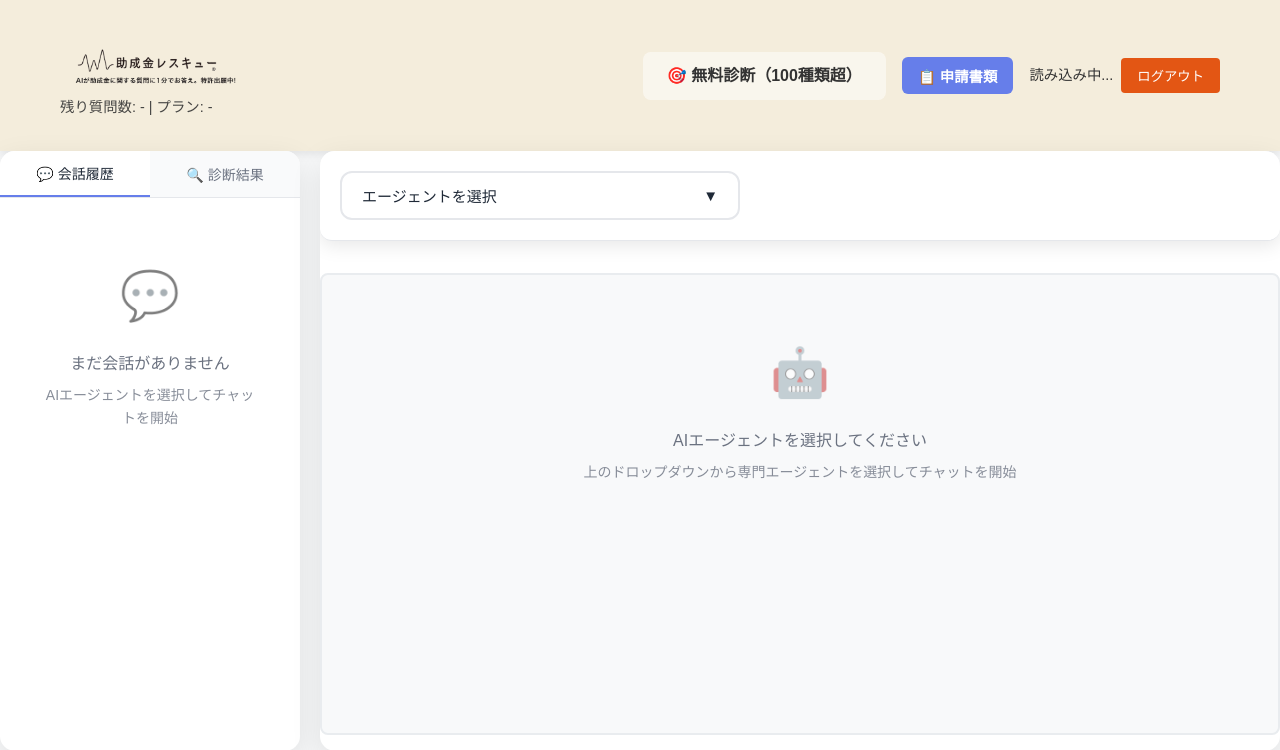
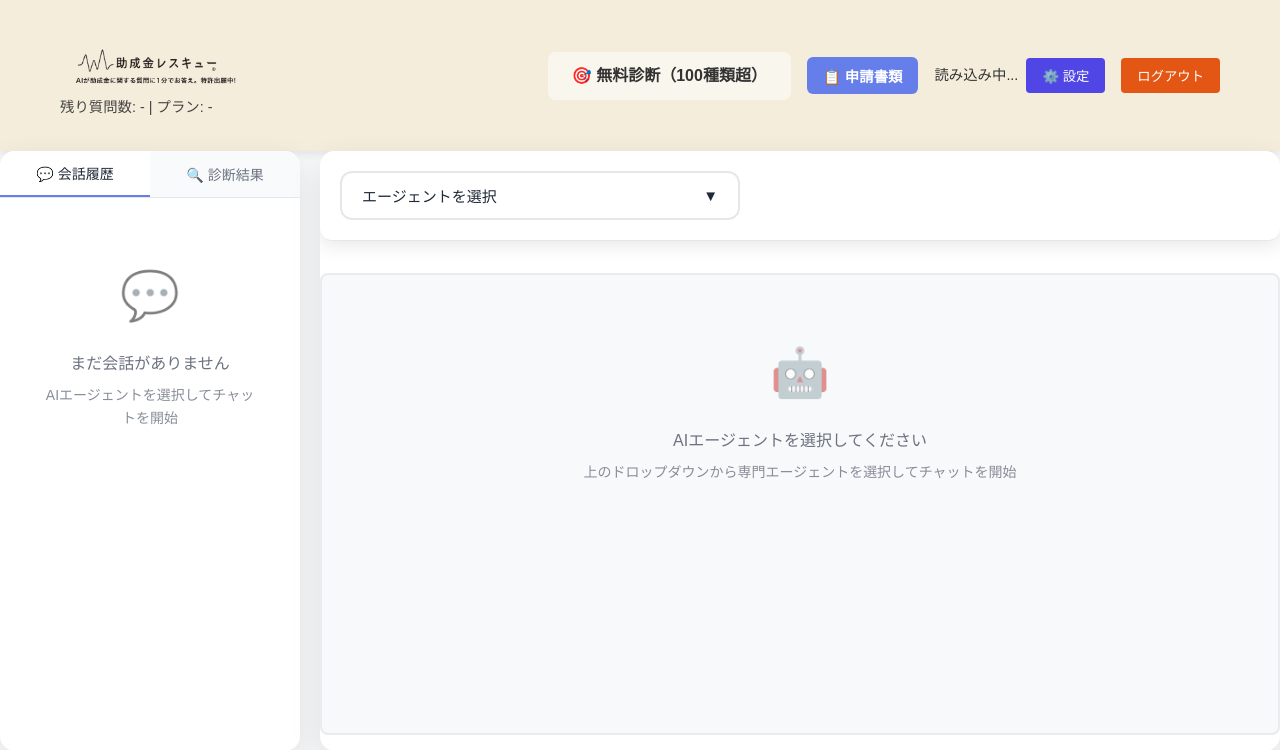
Before and after one commit to naoota12345678/jyoseikinrescue, a Flask app: page /dashboard in a window 1280 px wide. Shown: the top 750 px of the page. Run offline with Flask 3, Linux system fonts and the light colour scheme; some libraries are stand-ins or nearby versions.

Commit message:
PC版ヘッダーに設定ボタンを追加

```diff
--- a/templates/dashboard.html
+++ b/templates/dashboard.html
@@ -981,6 +981,7 @@
                 <button onclick="showApplicationForms()" class="memo-btn" style="background: #667eea; color: white; border: none; padding: 8px 16px; border-radius: 6px; cursor: pointer; font-size: 0.9rem;">📋 申請書類</button>
                 <div class="user-info" id="userInfo">
                     <span id="userEmail">読み込み中...</span>
+                    <button onclick="showSettings()" style="padding: 0.5rem 1rem; background: #4f46e5; color: white; border: none; border-radius: 4px; cursor: pointer; margin-right: 0.5rem;">⚙️ 設定</button>
                     <button onclick="logout()" style="padding: 0.5rem 1rem; background: #E35614; color: white; border: none; border-radius: 4px; cursor: pointer;">ログアウト</button>
                 </div>
             </div>
```
